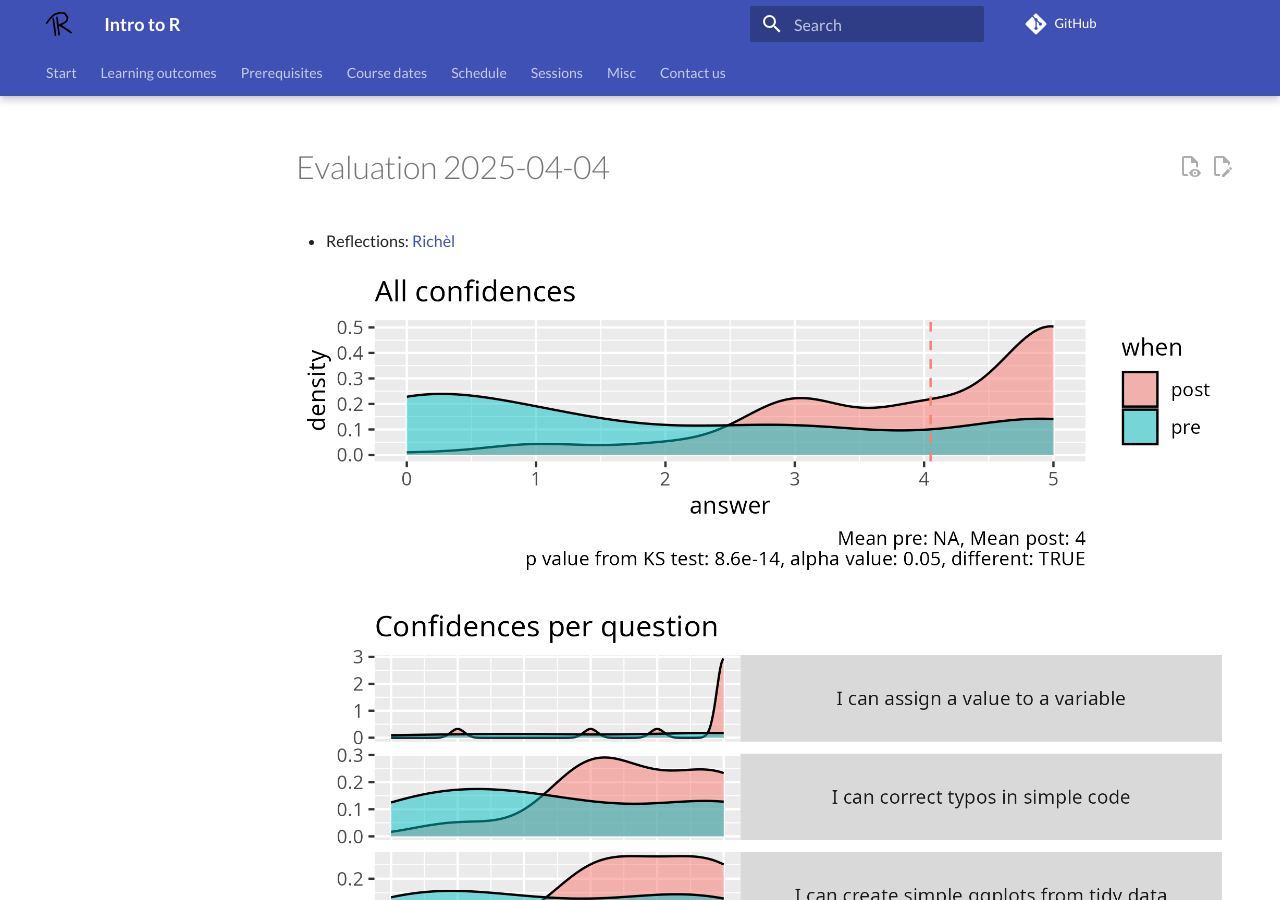
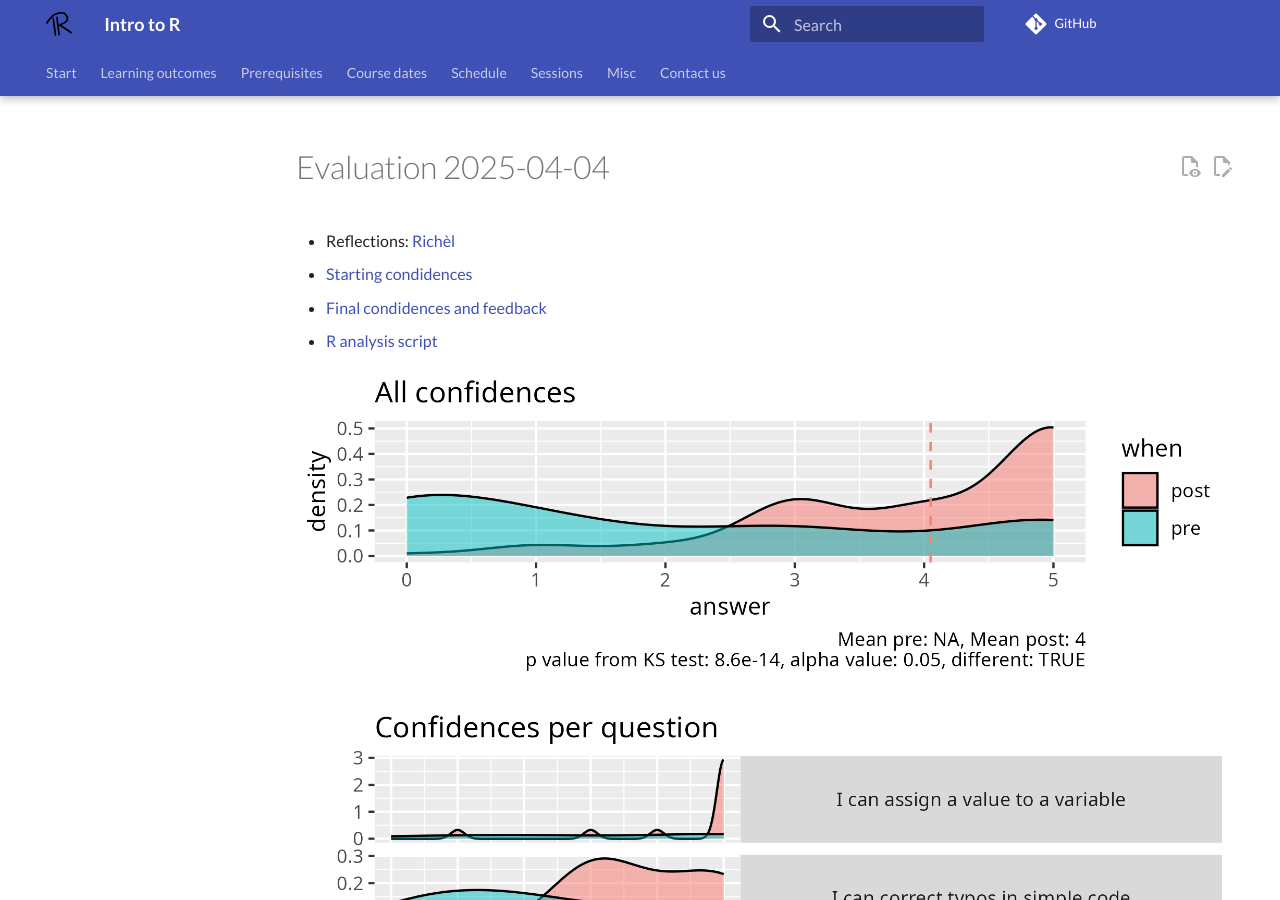
Before and after one commit to richelbilderbeek/intro_r_course, an MkDocs documentation site: the page built from docs/evaluations/20250404/README.md, in a window 1280 px wide and 900 px high. Built offline with MkDocs 1.6.1 and Material for MkDocs 9.7.7, drawn with Linux system fonts in a browser that asks for light colours; comment, search, counter and statistics services are not loaded.

Commit message:
Link to data

```diff
--- a/docs/evaluations/20250404/README.md
+++ b/docs/evaluations/20250404/README.md
@@ -1,6 +1,9 @@
 # Evaluation 2025-04-04
 
 - Reflections: [Richèl](../../reflections/20250404/README.md)
+- [Starting condidences](start.csv)
+- [Final condidences and feedback](final.csv)
+- [R analysis script](analyse.R)
 
 ![All confidences](all_confidences.png)
 
```
